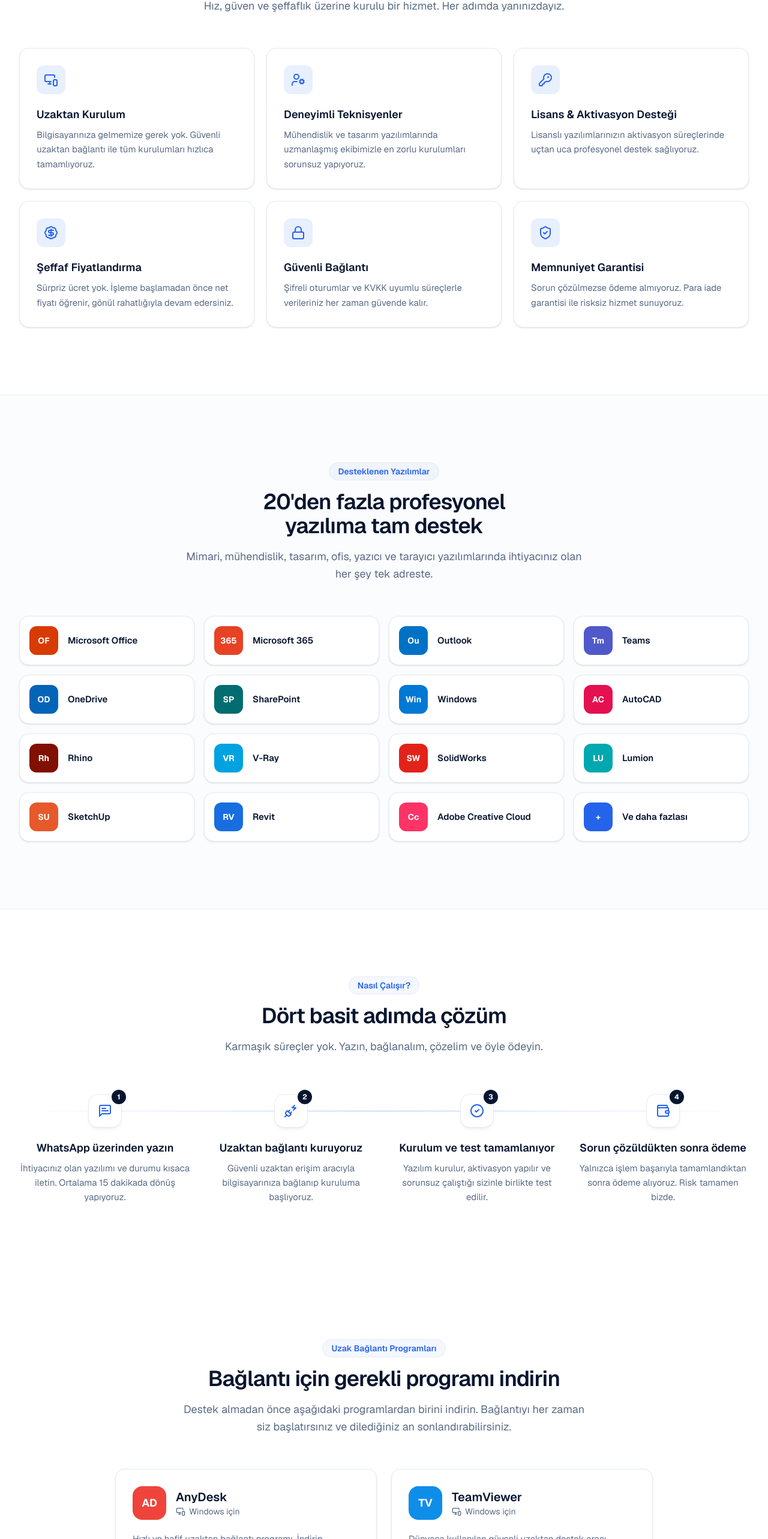
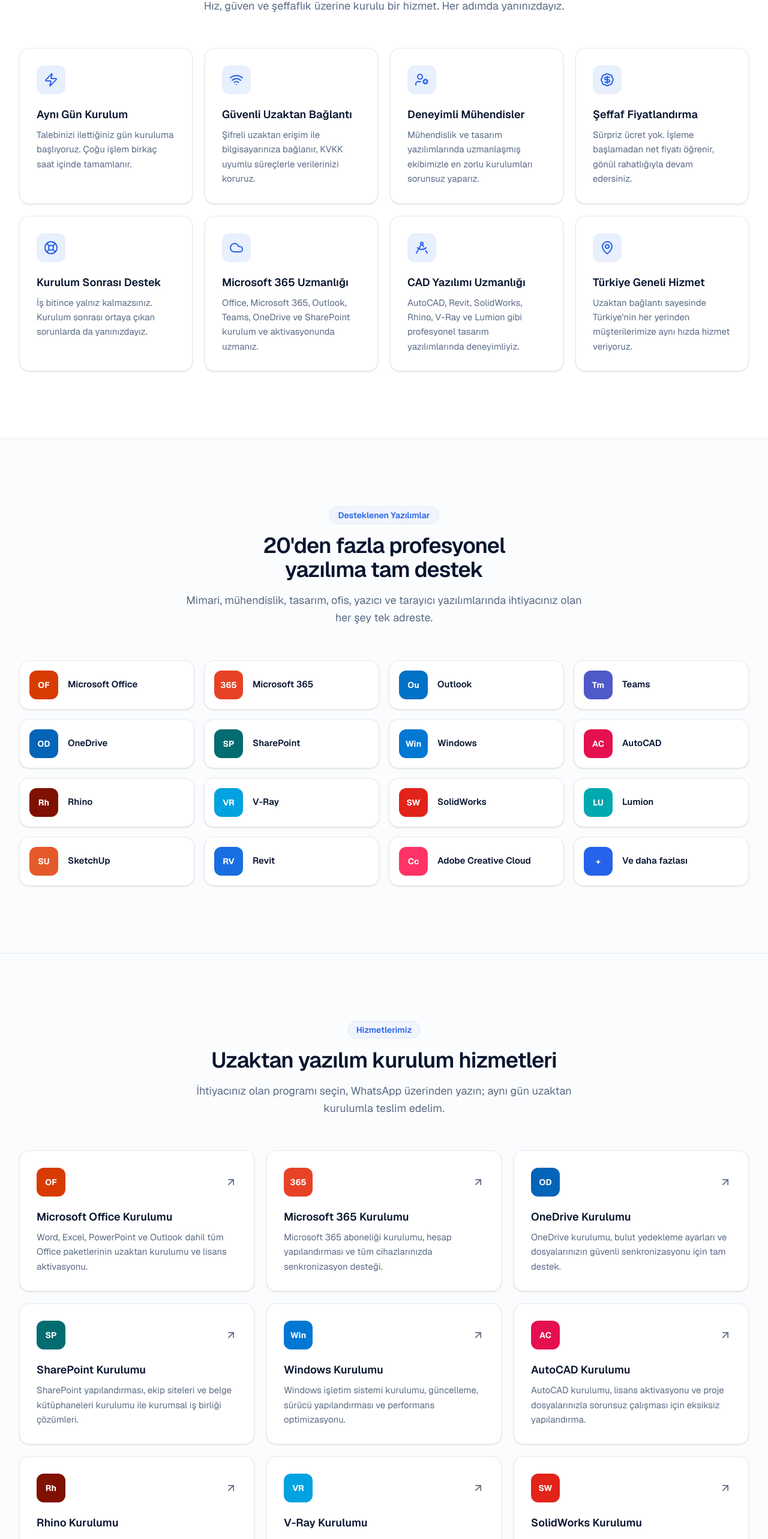
Before and after one commit to ismail-dmn/programkur-landing-page, a Next.js app: page / in a window 1280 px wide. Shown: the part 1360-3926 px from the top of the page at 60% size. Built offline with nearby package versions, Linux system fonts and the light colour scheme.

Commit message:
feat: add new Services component and update HowItWorks steps
Co-authored-by: ismail duman <67826493+ismail-dmn@users.noreply.github.com>

```diff
--- a/app/page.tsx
+++ b/app/page.tsx
@@ -3,6 +3,7 @@ import { Hero } from "@/components/hero"
 import { Stats } from "@/components/stats"
 import { WhyUs } from "@/components/why-us"
 import { SupportedSoftware } from "@/components/supported-software"
+import { Services } from "@/components/services"
 import { HowItWorks } from "@/components/how-it-works"
 import { RemoteTools } from "@/components/remote-tools"
 import { Features } from "@/components/features"
@@ -22,6 +23,7 @@ export default function HomePage() {
         <Stats />
         <WhyUs />
         <SupportedSoftware />
+        <Services />
         <HowItWorks />
         <RemoteTools />
         <Features />
--- a/components/how-it-works.tsx
+++ b/components/how-it-works.tsx
@@ -1,26 +1,31 @@
-import { MessageSquareText, PlugZap, CheckCircle2, Wallet } from "lucide-react"
+import { MessageSquareText, PlugZap, DownloadCloud, CheckCircle2, Wallet } from "lucide-react"
 import { SectionHeading } from "@/components/section-heading"
 import { Reveal } from "@/components/reveal"
 
 const steps = [
   {
     icon: MessageSquareText,
-    title: "WhatsApp üzerinden yazın",
+    title: "WhatsApp",
     description: "İhtiyacınız olan yazılımı ve durumu kısaca iletin. Ortalama 15 dakikada dönüş yapıyoruz.",
   },
   {
     icon: PlugZap,
-    title: "Uzaktan bağlantı kuruyoruz",
-    description: "Güvenli uzaktan erişim aracıyla bilgisayarınıza bağlanıp kuruluma başlıyoruz.",
+    title: "Güvenli Bağlantı",
+    description: "Şifreli uzaktan erişim aracıyla bilgisayarınıza güvenle bağlanıyoruz.",
+  },
+  {
+    icon: DownloadCloud,
+    title: "Kurulum",
+    description: "Yazılımı kurar, lisans ve aktivasyon işlemlerini eksiksiz tamamlarız.",
   },
   {
     icon: CheckCircle2,
-    title: "Kurulum ve test tamamlanıyor",
-    description: "Yazılım kurulur, aktivasyon yapılır ve sorunsuz çalıştığı sizinle birlikte test edilir.",
+    title: "Test",
+    description: "Programın sorunsuz çalıştığını sizinle birlikte test eder, kontrol ederiz.",
   },
   {
     icon: Wallet,
-    title: "Sorun çözüldükten sonra ödeme",
+    title: "Ödeme",
     description: "Yalnızca işlem başarıyla tamamlandıktan sonra ödeme alıyoruz. Risk tamamen bizde.",
   },
 ]
@@ -31,11 +36,11 @@ export function HowItWorks() {
       <div className="mx-auto max-w-7xl px-5 lg:px-8">
         <SectionHeading
           eyebrow="Nasıl Çalışır?"
-          title="Dört basit adımda çözüm"
-          description="Karmaşık süreçler yok. Yazın, bağlanalım, çözelim ve öyle ödeyin."
+          title="Beş basit adımda çözüm"
+          description="Karmaşık süreçler yok. Yazın, bağlanalım, kuralım, test edelim ve en sonda ödeyin."
         />
 
-        <ol className="relative mt-16 grid gap-10 md:grid-cols-4 md:gap-6">
+        <ol className="relative mt-16 grid gap-10 md:grid-cols-5 md:gap-6">
           {/* connector line */}
           <div
             className="absolute left-0 right-0 top-7 hidden h-px bg-gradient-to-r from-primary/0 via-primary/40 to-primary/0 md:block"
--- /dev/null
+++ b/components/services.tsx
@@ -0,0 +1,136 @@
+import { ArrowUpRight } from "lucide-react"
+import { SectionHeading } from "@/components/section-heading"
+import { Reveal } from "@/components/reveal"
+import { whatsappLink } from "@/lib/utils"
+
+const services = [
+  {
+    short: "OF",
+    color: "#d83b01",
+    name: "Microsoft Office Kurulumu",
+    description:
+      "Word, Excel, PowerPoint ve Outlook dahil tüm Office paketlerinin uzaktan kurulumu ve lisans aktivasyonu.",
+  },
+  {
+    short: "365",
+    color: "#e74225",
+    name: "Microsoft 365 Kurulumu",
+    description:
+      "Microsoft 365 aboneliği kurulumu, hesap yapılandırması ve tüm cihazlarınızda senkronizasyon desteği.",
+  },
+  {
+    short: "OD",
+    color: "#0364b8",
+    name: "OneDrive Kurulumu",
+    description:
+      "OneDrive kurulumu, bulut yedekleme ayarları ve dosyalarınızın güvenli senkronizasyonu için tam destek.",
+  },
+  {
+    short: "SP",
+    color: "#036c70",
+    name: "SharePoint Kurulumu",
+    description:
+      "SharePoint yapılandırması, ekip siteleri ve belge kütüphaneleri kurulumu ile kurumsal iş birliği çözümleri.",
+  },
+  {
+    short: "Win",
+    color: "#0078d4",
+    name: "Windows Kurulumu",
+    description:
+      "Windows işletim sistemi kurulumu, güncelleme, sürücü yapılandırması ve performans optimizasyonu.",
+  },
+  {
+    short: "AC",
+    color: "#e51050",
+    name: "AutoCAD Kurulumu",
+    description:
+      "AutoCAD kurulumu, lisans aktivasyonu ve proje dosyalarınızla sorunsuz çalışması için eksiksiz yapılandırma.",
+  },
+  {
+    short: "Rh",
+    color: "#801000",
+    name: "Rhino Kurulumu",
+    description:
+      "Rhino 3D modelleme yazılımı kurulumu, eklenti entegrasyonu ve lisanslama süreçlerinde profesyonel destek.",
+  },
+  {
+    short: "VR",
+    color: "#00a2e0",
+    name: "V-Ray Kurulumu",
+    description:
+      "V-Ray render motoru kurulumu ve AutoCAD, SketchUp, 3ds Max gibi programlarla eklenti entegrasyonu.",
+  },
+  {
+    short: "SW",
+    color: "#e2231a",
+    name: "SolidWorks Kurulumu",
+    description:
+      "SolidWorks kurulumu, lisans aktivasyonu ve mühendislik projeleriniz için tam performanslı yapılandırma.",
+  },
+  {
+    short: "LU",
+    color: "#00a8b0",
+    name: "Lumion Kurulumu",
+    description:
+      "Lumion mimari görselleştirme yazılımı kurulumu, ekran kartı optimizasyonu ve lisanslama desteği.",
+  },
+  {
+    short: "Cc",
+    color: "#ff3366",
+    name: "Adobe Creative Cloud Kurulumu",
+    description:
+      "Photoshop, Illustrator, Premiere ve tüm Adobe uygulamalarının kurulumu ile hesap aktivasyon desteği.",
+  },
+  {
+    short: "TS",
+    color: "#2563eb",
+    name: "Teknik Destek",
+    description:
+      "Kurulum sonrası hata giderme, güncelleme, performans ve uyumluluk sorunları için uzaktan teknik destek.",
+  },
+]
+
+export function Services() {
+  return (
+    <section id="hizmetler" className="scroll-mt-20 bg-muted/40 py-20 lg:py-28">
+      <div className="mx-auto max-w-7xl px-5 lg:px-8">
+        <SectionHeading
+          eyebrow="Hizmetlerimiz"
+          title="Uzaktan yazılım kurulum hizmetleri"
+          description="İhtiyacınız olan programı seçin, WhatsApp üzerinden yazın; aynı gün uzaktan kurulumla teslim edelim."
+        />
+
+        <div className="mt-14 grid gap-5 sm:grid-cols-2 lg:grid-cols-3">
+          {services.map((service, i) => (
+            <Reveal key={service.name} delay={(i % 3) * 0.08}>
+              <a
+                href={whatsappLink(`Merhaba, ${service.name} hizmeti için destek almak istiyorum.`)}
+                target="_blank"
+                rel="noopener noreferrer"
+                className="group flex h-full flex-col rounded-2xl border border-border bg-card p-7 shadow-sm transition-all duration-300 hover:-translate-y-1 hover:border-primary/30 hover:shadow-xl hover:shadow-primary/5"
+              >
+                <div className="flex items-center justify-between">
+                  <span
+                    className="inline-flex size-12 items-center justify-center rounded-xl text-sm font-bold text-white"
+                    style={{ backgroundColor: service.color }}
+                    aria-hidden="true"
+                  >
+                    {service.short}
+                  </span>
+                  <ArrowUpRight
+                    className="size-5 text-muted-foreground transition-all duration-300 group-hover:translate-x-0.5 group-hover:-translate-y-0.5 group-hover:text-primary"
+                    aria-hidden="true"
+                  />
+                </div>
+                <h3 className="mt-5 text-lg font-semibold text-navy">{service.name}</h3>
+                <p className="mt-2 text-[15px] leading-relaxed text-muted-foreground">
+                  {service.description}
+                </p>
+              </a>
+            </Reveal>
+          ))}
+        </div>
+      </div>
+    </section>
+  )
+}
--- a/components/why-us.tsx
+++ b/components/why-us.tsx
@@ -1,50 +1,64 @@
 import {
-  MonitorSmartphone,
+  Zap,
+  Wifi,
   UserCog,
-  KeyRound,
   BadgeDollarSign,
-  Lock,
-  ShieldCheck,
+  LifeBuoy,
+  Cloud,
+  DraftingCompass,
+  MapPin,
 } from "lucide-react"
 import { SectionHeading } from "@/components/section-heading"
 import { Reveal } from "@/components/reveal"
 
 const features = [
   {
-    icon: MonitorSmartphone,
-    title: "Uzaktan Kurulum",
+    icon: Zap,
+    title: "Aynı Gün Kurulum",
     description:
-      "Bilgisayarınıza gelmemize gerek yok. Güvenli uzaktan bağlantı ile tüm kurulumları hızlıca tamamlıyoruz.",
+      "Talebinizi ilettiğiniz gün kuruluma başlıyoruz. Çoğu işlem birkaç saat içinde tamamlanır.",
+  },
+  {
+    icon: Wifi,
+    title: "Güvenli Uzaktan Bağlantı",
+    description:
+      "Şifreli uzaktan erişim ile bilgisayarınıza bağlanır, KVKK uyumlu süreçlerle verilerinizi koruruz.",
   },
   {
     icon: UserCog,
-    title: "Deneyimli Teknisyenler",
+    title: "Deneyimli Mühendisler",
     description:
-      "Mühendislik ve tasarım yazılımlarında uzmanlaşmış ekibimizle en zorlu kurulumları sorunsuz yapıyoruz.",
-  },
-  {
-    icon: KeyRound,
-    title: "Lisans & Aktivasyon Desteği",
-    description:
-      "Lisanslı yazılımlarınızın aktivasyon süreçlerinde uçtan uca profesyonel destek sağlıyoruz.",
+      "Mühendislik ve tasarım yazılımlarında uzmanlaşmış ekibimizle en zorlu kurulumları sorunsuz yaparız.",
   },
   {
     icon: BadgeDollarSign,
     title: "Şeffaf Fiyatlandırma",
     description:
-      "Sürpriz ücret yok. İşleme başlamadan önce net fiyatı öğrenir, gönül rahatlığıyla devam edersiniz.",
+      "Sürpriz ücret yok. İşleme başlamadan net fiyatı öğrenir, gönül rahatlığıyla devam edersiniz.",
   },
   {
-    icon: Lock,
-    title: "Güvenli Bağlantı",
+    icon: LifeBuoy,
+    title: "Kurulum Sonrası Destek",
     description:
-      "Şifreli oturumlar ve KVKK uyumlu süreçlerle verileriniz her zaman güvende kalır.",
+      "İş bitince yalnız kalmazsınız. Kurulum sonrası ortaya çıkan sorunlarda da yanınızdayız.",
   },
   {
-    icon: ShieldCheck,
-    title: "Memnuniyet Garantisi",
+    icon: Cloud,
+    title: "Microsoft 365 Uzmanlığı",
     description:
-      "Sorun çözülmezse ödeme almıyoruz. Para iade garantisi ile risksiz hizmet sunuyoruz.",
+      "Office, Microsoft 365, Outlook, Teams, OneDrive ve SharePoint kurulum ve aktivasyonunda uzmanız.",
+  },
+  {
+    icon: DraftingCompass,
+    title: "CAD Yazılımı Uzmanlığı",
+    description:
+      "AutoCAD, Revit, SolidWorks, Rhino, V-Ray ve Lumion gibi profesyonel tasarım yazılımlarında deneyimliyiz.",
+  },
+  {
+    icon: MapPin,
+    title: "Türkiye Geneli Hizmet",
+    description:
+      "Uzaktan bağlantı sayesinde Türkiye'nin her yerinden müşterilerimize aynı hızda hizmet veriyoruz.",
   },
 ]
 
@@ -58,11 +72,11 @@ export function WhyUs() {
           description="Hız, güven ve şeffaflık üzerine kurulu bir hizmet. Her adımda yanınızdayız."
         />
 
-        <div className="mt-14 grid gap-5 sm:grid-cols-2 lg:grid-cols-3">
+        <div className="mt-14 grid gap-5 sm:grid-cols-2 lg:grid-cols-4">
           {features.map((feature, i) => {
             const Icon = feature.icon
             return (
-              <Reveal key={feature.title} delay={(i % 3) * 0.08}>
+              <Reveal key={feature.title} delay={(i % 4) * 0.08}>
                 <div className="group h-full rounded-2xl border border-border bg-card p-7 shadow-sm transition-all duration-300 hover:-translate-y-1 hover:border-primary/30 hover:shadow-xl hover:shadow-primary/5">
                   <span className="inline-flex size-12 items-center justify-center rounded-xl bg-primary/10 text-primary transition-colors duration-300 group-hover:bg-primary group-hover:text-primary-foreground">
                     <Icon className="size-6" aria-hidden="true" />
```
